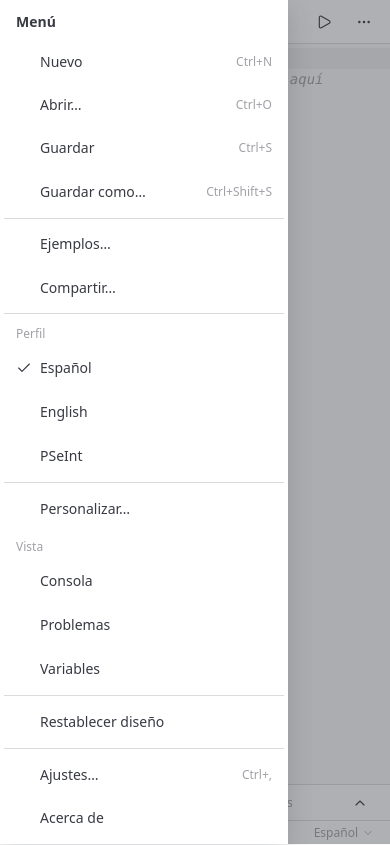
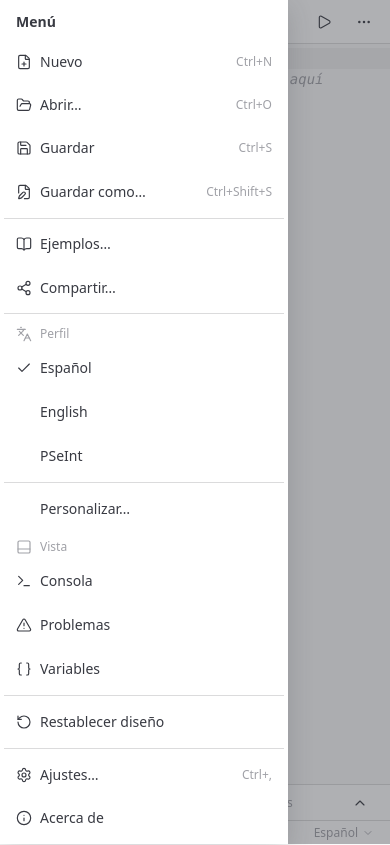
Before and after one commit to RolandoAndrade/stepcode, a React (Vite) app in the folder packages/editor/: page / in a window 390 px wide. Both pictures are taken after a click on the button 26 px from the left and 21 px from the top of the page. Built offline with nearby package versions, Linux system fonts and the light colour scheme.

Commit message:
feat(editor): give every menu entry an icon
One fixed slot at the left of each item holds the icon, or the profile check mark, or nothing, so the labels line up either way. The phone sheet renders the same model.

```diff
--- a/packages/editor/src/shell/Menu.tsx
+++ b/packages/editor/src/shell/Menu.tsx
@@ -1,20 +1,44 @@
 import * as Dropdown from '@radix-ui/react-dropdown-menu'
-import { useMemo } from 'react'
+import { type ComponentType, useMemo } from 'react'
 import { type FileEnvironment, newDocument, openFile, saveFile, saveFileAs } from '../files/actions'
 import { useEditorStore, useEditorStoreApi } from '../store/context'
 import { PANEL_IDS } from '../store/layout'
 import { type EditorStore, stringsOf } from '../store/store'
 import type { Strings } from '../strings'
-import { Check } from '../ui/icons'
+import {
+  BookOpen,
+  Check,
+  FilePen,
+  FilePlus,
+  FolderOpen,
+  type IconProps,
+  Info,
+  Languages,
+  PanelBottom,
+  RotateCcw,
+  Save,
+  Settings,
+  Share2,
+} from '../ui/icons'
 import { isMac, keyLabel } from '../ui/keys'
+import { PANEL_ICONS } from '../ui/panelIcons'
 import { IconButton } from '../ui/Tooltip'
 import { profileItems } from './StatusBar'
 import { SHORTCUTS } from './shortcuts'
 
+export type MenuIcon = ComponentType<IconProps>
+
 export type MenuEntry =
-  | { kind: 'item'; label: string; shortcut?: string; checked?: boolean; onSelect: () => void }
+  | {
+      kind: 'item'
+      label: string
+      shortcut?: string
+      checked?: boolean
+      icon?: MenuIcon
+      onSelect: () => void
+    }
   | { kind: 'separator' }
-  | { kind: 'submenu'; label: string; items: MenuEntry[] }
+  | { kind: 'submenu'; label: string; icon?: MenuIcon; items: MenuEntry[] }
 
 /** Spec §4.4, as data so the desktop dropdown and the phone sheet render the same tree. */
 export function menuModel(store: EditorStore, env: FileEnvironment, strings: Strings): MenuEntry[] {
@@ -22,20 +46,33 @@ export function menuModel(store: EditorStore, env: FileEnvironment, strings: Str
   const item = (
     label: string,
     onSelect: () => void,
-    extra: { shortcut?: string; checked?: boolean } = {},
+    extra: { shortcut?: string; checked?: boolean; icon?: MenuIcon } = {},
   ): MenuEntry => ({ kind: 'item', label, onSelect, ...extra })
   return [
-    item(strings.toolbar.new, () => newDocument(store), { shortcut: SHORTCUTS.new }),
-    item(strings.toolbar.open, () => void openFile(store, env), { shortcut: SHORTCUTS.open }),
-    item(strings.toolbar.save, () => void saveFile(store, env), { shortcut: SHORTCUTS.save }),
-    item(strings.toolbar.saveAs, () => void saveFileAs(store, env), { shortcut: SHORTCUTS.saveAs }),
+    item(strings.toolbar.new, () => newDocument(store), {
+      shortcut: SHORTCUTS.new,
+      icon: FilePlus,
+    }),
+    item(strings.toolbar.open, () => void openFile(store, env), {
+      shortcut: SHORTCUTS.open,
+      icon: FolderOpen,
+    }),
+    item(strings.toolbar.save, () => void saveFile(store, env), {
+      shortcut: SHORTCUTS.save,
+      icon: Save,
+    }),
+    item(strings.toolbar.saveAs, () => void saveFileAs(store, env), {
+      shortcut: SHORTCUTS.saveAs,
+      icon: FilePen,
+    }),
     { kind: 'separator' },
-    item(strings.menu.examples, () => s.openDialog('examples')),
-    item(strings.menu.share, () => s.openDialog('share')),
+    item(strings.menu.examples, () => s.openDialog('examples'), { icon: BookOpen }),
+    item(strings.menu.share, () => s.openDialog('share'), { icon: Share2 }),
     { kind: 'separator' },
     {
       kind: 'submenu',
       label: strings.menu.profile,
+      icon: Languages,
       items: [
         ...profileItems(s).map((p) =>
           item(p.name, () => s.setProfile(p.id), { checked: p.id === s.profileId }),
@@ -47,22 +84,38 @@ export function menuModel(store: EditorStore, env: FileEnvironment, strings: Str
     {
       kind: 'submenu',
       label: strings.menu.view,
+      icon: PanelBottom,
       items: [
         ...PANEL_IDS.filter((id) => id !== 'editor').map((id) =>
-          item(strings.panels[id], () => s.requestPanel(id)),
+          item(strings.panels[id], () => s.requestPanel(id), { icon: PANEL_ICONS[id] }),
         ),
         { kind: 'separator' },
-        item(strings.menu.resetLayout, () => s.resetLayout()),
+        item(strings.menu.resetLayout, () => s.resetLayout(), { icon: RotateCcw }),
       ],
     },
     { kind: 'separator' },
-    item(strings.menu.settings, () => s.openDialog('settings'), { shortcut: SHORTCUTS.settings }),
-    item(strings.menu.about, () => s.openDialog('about')),
+    item(strings.menu.settings, () => s.openDialog('settings'), {
+      shortcut: SHORTCUTS.settings,
+      icon: Settings,
+    }),
+    item(strings.menu.about, () => s.openDialog('about'), { icon: Info }),
   ]
 }
 
 const ITEM =
   'flex h-8 cursor-default select-none items-center gap-2 rounded px-2 text-sm outline-none data-[highlighted]:bg-surface-raised'
+
+/**
+ * A fixed slot at the left of every item, so labels line up whether the entry has an icon, a
+ * check mark (the profile list) or neither.
+ */
+export function MenuSlot({ icon: Icon, checked }: { icon?: MenuIcon; checked?: boolean }) {
+  return (
+    <span className="flex w-4 shrink-0 items-center justify-center">
+      {checked === true ? <Check /> : Icon !== undefined ? <Icon /> : null}
+    </span>
+  )
+}
 
 function Entries({ entries }: { entries: MenuEntry[] }) {
   return (
@@ -77,6 +130,7 @@ function Entries({ entries }: { entries: MenuEntry[] }) {
           return (
             <Dropdown.Sub key={entry.label}>
               <Dropdown.SubTrigger className={ITEM}>
+                <MenuSlot {...(entry.icon === undefined ? {} : { icon: entry.icon })} />
                 {entry.label}
                 <span aria-hidden="true" className="ml-auto text-muted">
                   ▸
@@ -95,7 +149,10 @@ function Entries({ entries }: { entries: MenuEntry[] }) {
         }
         return (
           <Dropdown.Item key={entry.label} className={ITEM} onSelect={entry.onSelect}>
-            <span className="w-4">{entry.checked ? <Check /> : null}</span>
+            <MenuSlot
+              {...(entry.icon === undefined ? {} : { icon: entry.icon })}
+              {...(entry.checked === undefined ? {} : { checked: entry.checked })}
+            />
             {entry.label}
             {entry.shortcut !== undefined ? (
               <span aria-hidden="true" className="ml-auto pl-4 text-muted text-xs">
--- a/packages/editor/src/shell/mobile/MobileTopBar.tsx
+++ b/packages/editor/src/shell/mobile/MobileTopBar.tsx
@@ -4,11 +4,11 @@ import { useMemo, useState } from 'react'
 import type { FileEnvironment } from '../../files/actions'
 import { useEditorStore, useEditorStoreApi } from '../../store/context'
 import { hasErrors, stringsOf } from '../../store/store'
-import { ArrowDownToDot, ArrowUpFromDot, Bug, Check, Ellipsis, StepForward } from '../../ui/icons'
+import { ArrowDownToDot, ArrowUpFromDot, Bug, Ellipsis, StepForward } from '../../ui/icons'
 import { isMac, keyLabel } from '../../ui/keys'
 import { IconButton } from '../../ui/Tooltip'
 import { Filename } from '../Filename'
-import { type MenuEntry, menuModel } from '../Menu'
+import { type MenuEntry, MenuSlot, menuModel } from '../Menu'
 import { RunControls } from '../RunControls'
 import { SHORTCUTS } from '../shortcuts'
 
@@ -28,7 +28,10 @@ function SheetEntries({ entries, onDone }: { entries: MenuEntry[]; onDone: () =>
         if (entry.kind === 'submenu')
           return (
             <div key={entry.label}>
-              <p className="px-3 pt-2 pb-1 text-muted text-xs">{entry.label}</p>
+              <p className="flex items-center gap-2 px-3 pt-2 pb-1 text-muted text-xs">
+                <MenuSlot {...(entry.icon === undefined ? {} : { icon: entry.icon })} />
+                {entry.label}
+              </p>
               <SheetEntries entries={entry.items} onDone={onDone} />
             </div>
           )
@@ -45,7 +48,10 @@ function SheetEntries({ entries, onDone }: { entries: MenuEntry[]; onDone: () =>
             }}
             className={SHEET_ITEM}
           >
-            <span className="w-4">{entry.checked === true ? <Check /> : null}</span>
+            <MenuSlot
+              {...(entry.icon === undefined ? {} : { icon: entry.icon })}
+              {...(entry.checked === undefined ? {} : { checked: entry.checked })}
+            />
             {entry.label}
             {entry.shortcut !== undefined ? (
               <span aria-hidden="true" className="ml-auto pl-4 text-muted text-xs">
```
Also changed, not shown: 2 other files (tests, documents, lock files or other folders).
